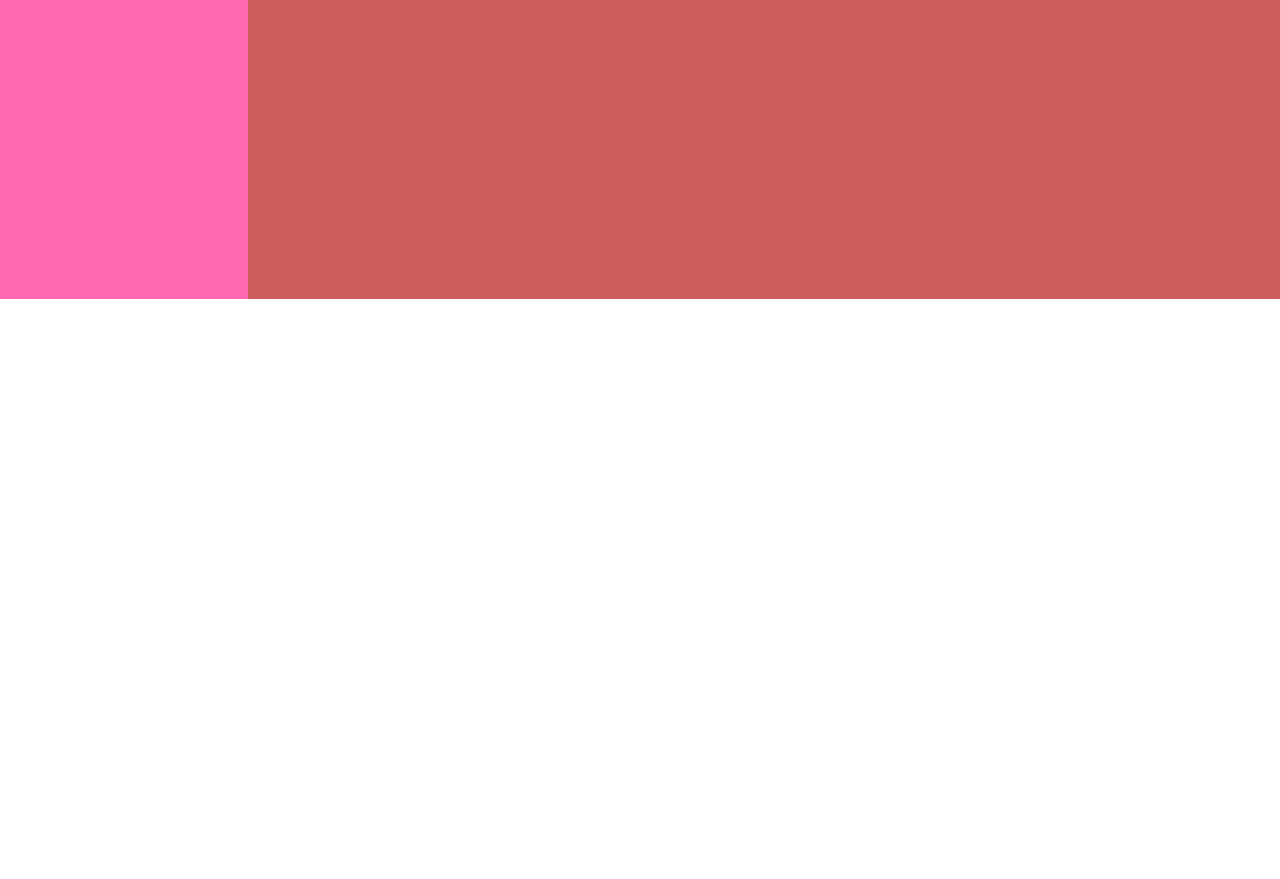
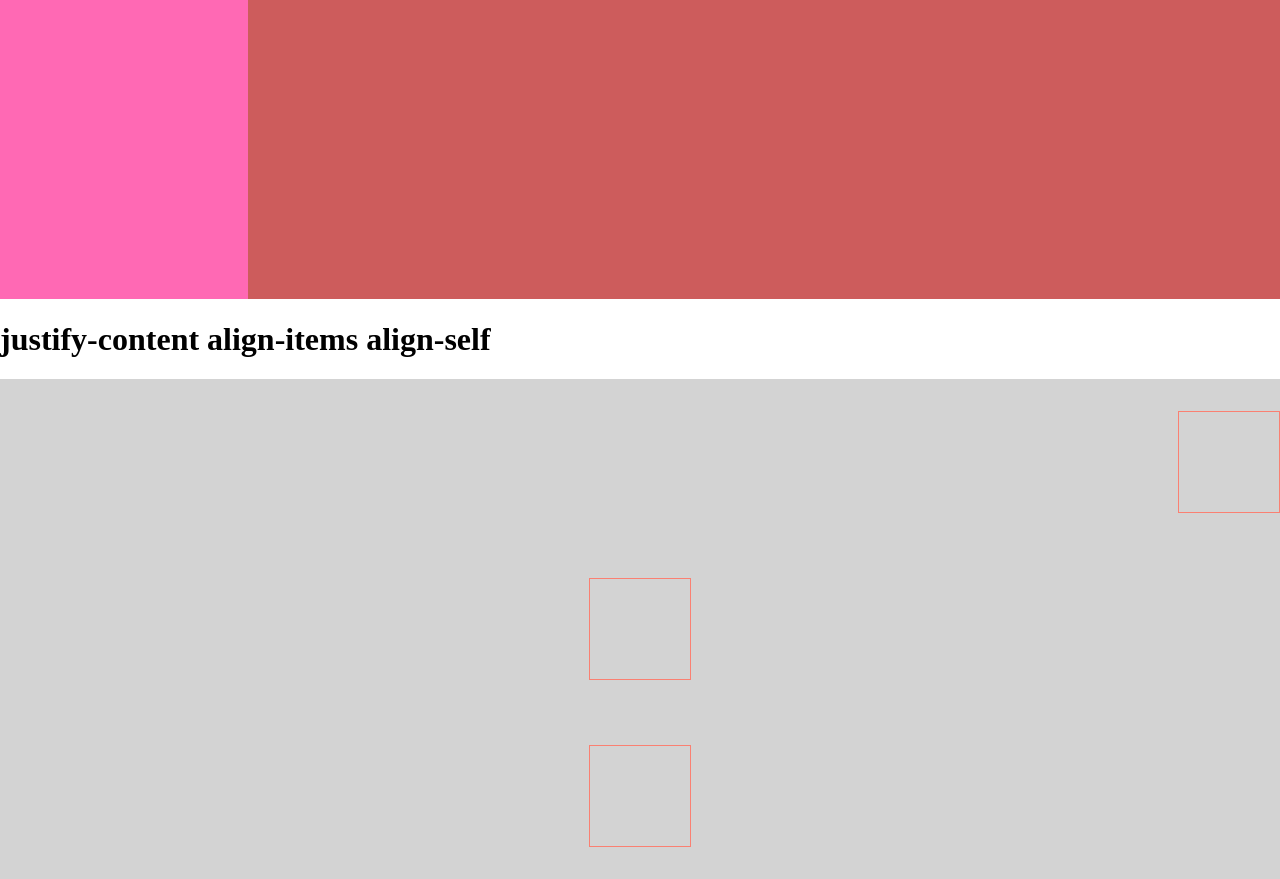
Before and after one commit to jamaludinfikrii/Front_End_JC3_Bandung, a plain HTML site: page HTML&CSS/flexbox.html in a window 1280 px wide. Shown: the part 2039-2918 px from the top of the page. Before the commit the page ends 2338 px from the top, so only its background shows below. Drawn offline with Linux system fonts and the light colour scheme.

Commit message:
alignment flexbox

```diff
--- a/HTML&CSS/flexbox.html
+++ b/HTML&CSS/flexbox.html
@@ -105,6 +105,18 @@
                 <p>Lorem, ipsum dolor sit amet consectetur adipisicing elit. At quae sed nihil laboriosam placeat praesentium ipsam tempore et, aspernatur soluta adipisci porro perferendis qui voluptatem reprehenderit nulla delectus accusamus corrupti! Lorem ipsum dolor sit amet consectetur adipisicing elit. Numquam, perferendis obcaecati recusandae nisi debitis delectus cumque excepturi optio quasi quidem ullam reprehenderit porro laborum laudantium quod nostrum ex sint magni!</p>
 
             </div>
+
+
+
+        </div>
+
+
+        <h1>justify-content align-items align-self</h1>
+
+        <div style="display: flex; height: 500px;  background-color: lightgray;justify-content: space-around; flex-direction: column; align-items: center;">
+            <div style="width: 100px; height: 100px;border: 1px solid salmon; align-self: flex-end;"></div>
+            <div style="width: 100px; height: 100px;border: 1px solid salmon;"></div>
+            <div style="width: 100px; height: 100px;border: 1px solid salmon;"></div>
         </div>
 
     </body>
```
